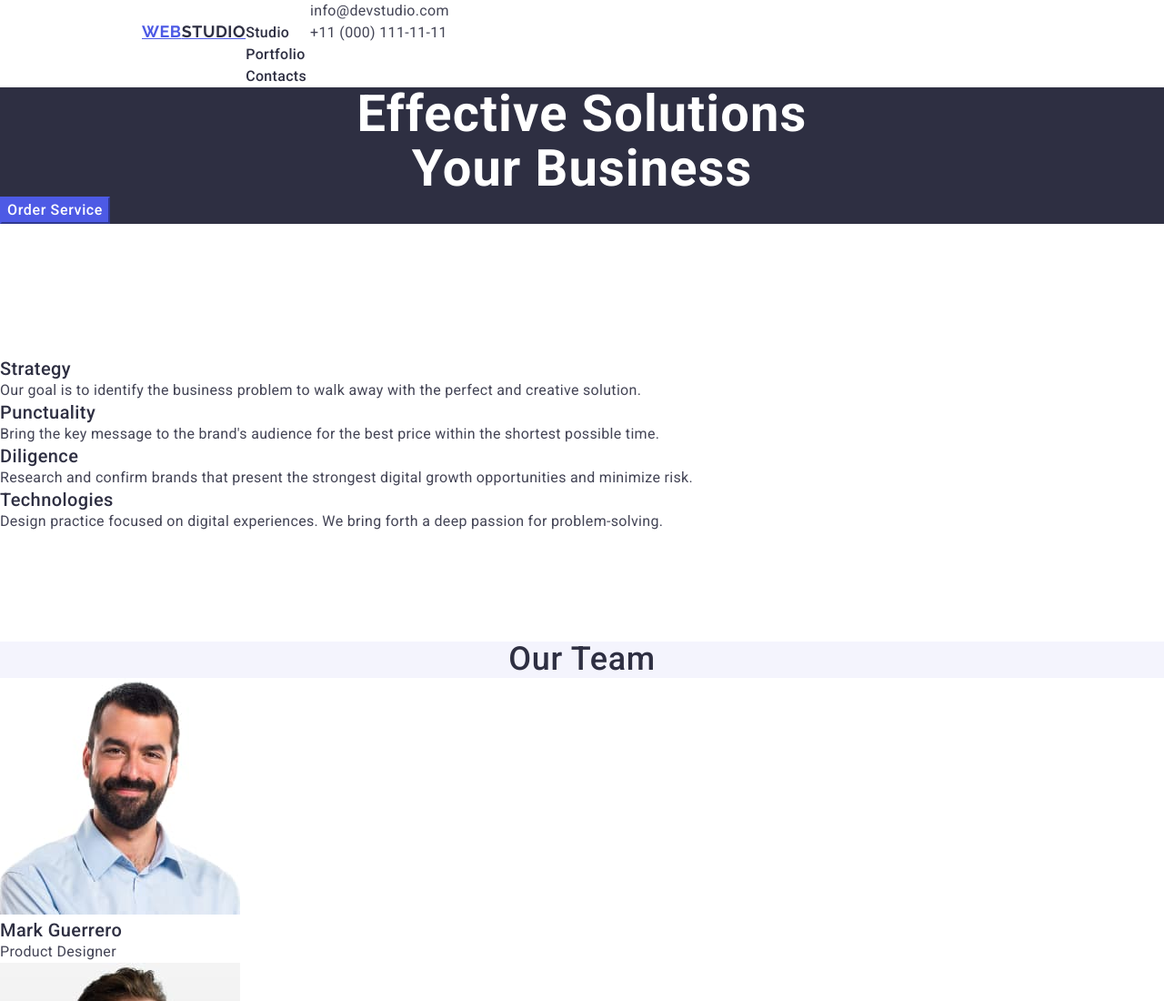
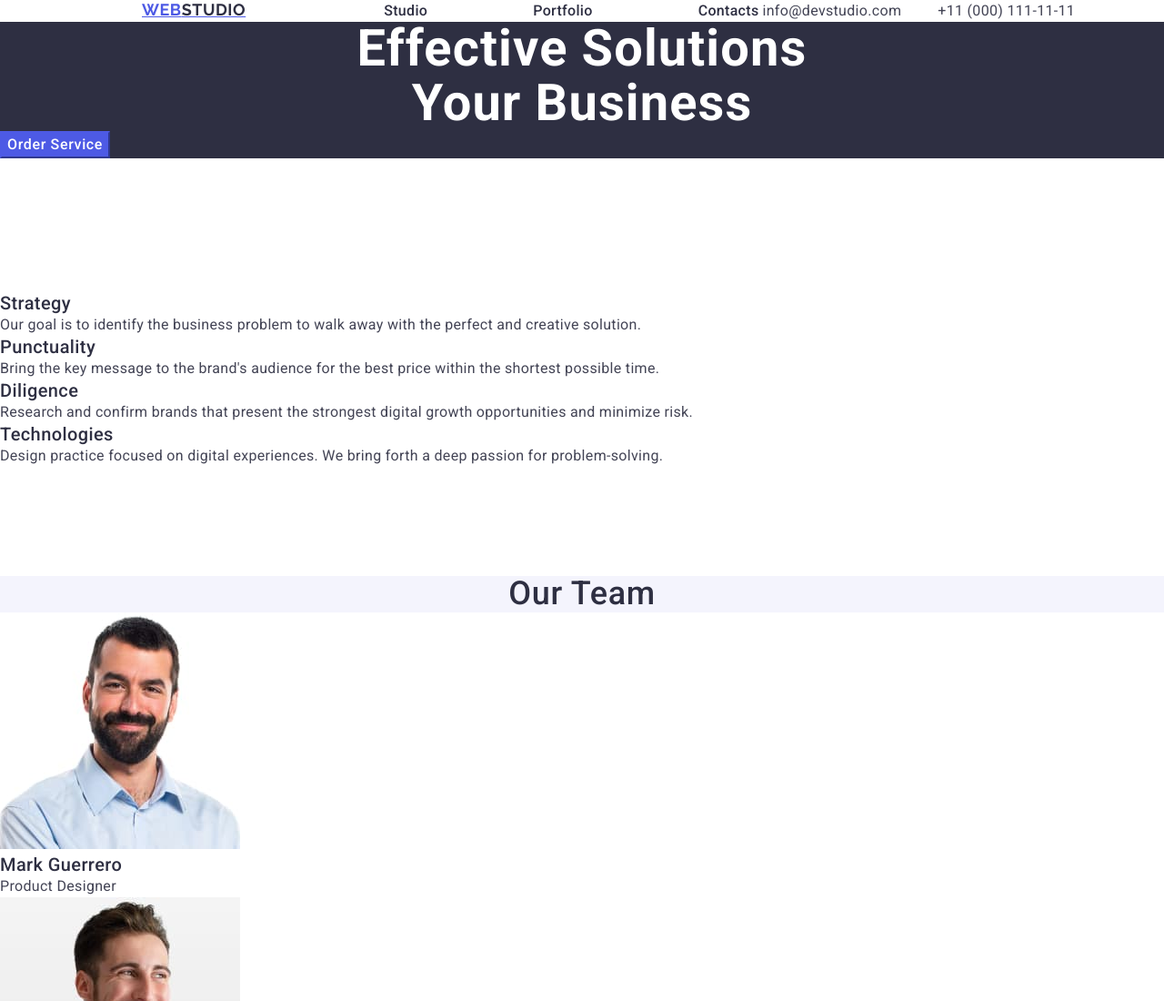
Before and after one commit to Taty-git/goit-markup-hw-03, a plain HTML site: page index.html in a window 1280 px wide. Shown: the top 1100 px of the page at 91% size. Drawn offline with nearby package versions, Linux system fonts and the light colour scheme.

Commit message:
add style for header

```diff
--- a/css/styles.css
+++ b/css/styles.css
@@ -30,8 +30,8 @@ header {
 
 nav {
     display: inline-flex;
+}
 
-}
 .logo {
     font-family: "Raleway", sans-serif;
     font-weight: 700;
@@ -41,6 +41,7 @@ nav {
     text-transform: uppercase;
     color: #4d5ae5;
     padding-left: 156px;
+    padding-right: 76px;
     }
 .logo:focus, .logo:active {
     color: #404bbf;
@@ -61,7 +62,7 @@ nav {
     font-size: 16px;
     list-style-type: none;
     letter-spacing: 0.02em;
-    display: inline;
+    display: inline-flex;
     gap: 40px;
 
 }
@@ -70,7 +71,9 @@ nav {
     text-decoration: none;
     line-height: 1.5;
     letter-spacing: 0.02e;
-
+    padding-left: 76px;
+    padding-top: 24px;
+    padding-bottom: 24px;
 
 }
 .link:hover, .link:active, .link:focus {
@@ -80,12 +83,15 @@ nav {
     font-style: normal;
     display: inline-block;
 }
+
 .address-nav {
     font-weight: 400;
     font-size: 16px;
     line-height: 1.5;
     letter-spacing: 0.02em;
     list-style-type: none;
+    display: inline-flex;
+    gap: 40px;
 
 }
 .address-link {
--- a/index.html
+++ b/index.html
@@ -21,14 +21,16 @@
         <div class="conteiner">
         <nav>
             <a class="logo" href="./index.html">Web<span class="span-logo">Studio</span></a>
-
+            <div class="items">
                 <ul class="site-nav">
                     <li><a class="link" href="./index.html">Studio</a></li>
                     <li><a class="link" href="">Portfolio</a></li>
                     <li><a class="link" href="">Contacts</a></li>
                 </ul>
+            </div>
         </nav>
         <address class="had-address">
+            <div class="items">
                 <ul class="address-nav">
                     <li>
                         <a class="address-link" href="mailto:info@devstudio.com">info@devstudio.com</a>
@@ -37,6 +39,7 @@
                         <a class="address-link" href="tel:+110001111111">+11 (000) 111-11-11</a>
                     </li>
                 </ul>
+            </div>
         </address>
         </div>
     </header>
```
Lines whose indentation alone changed are shown as unchanged.
